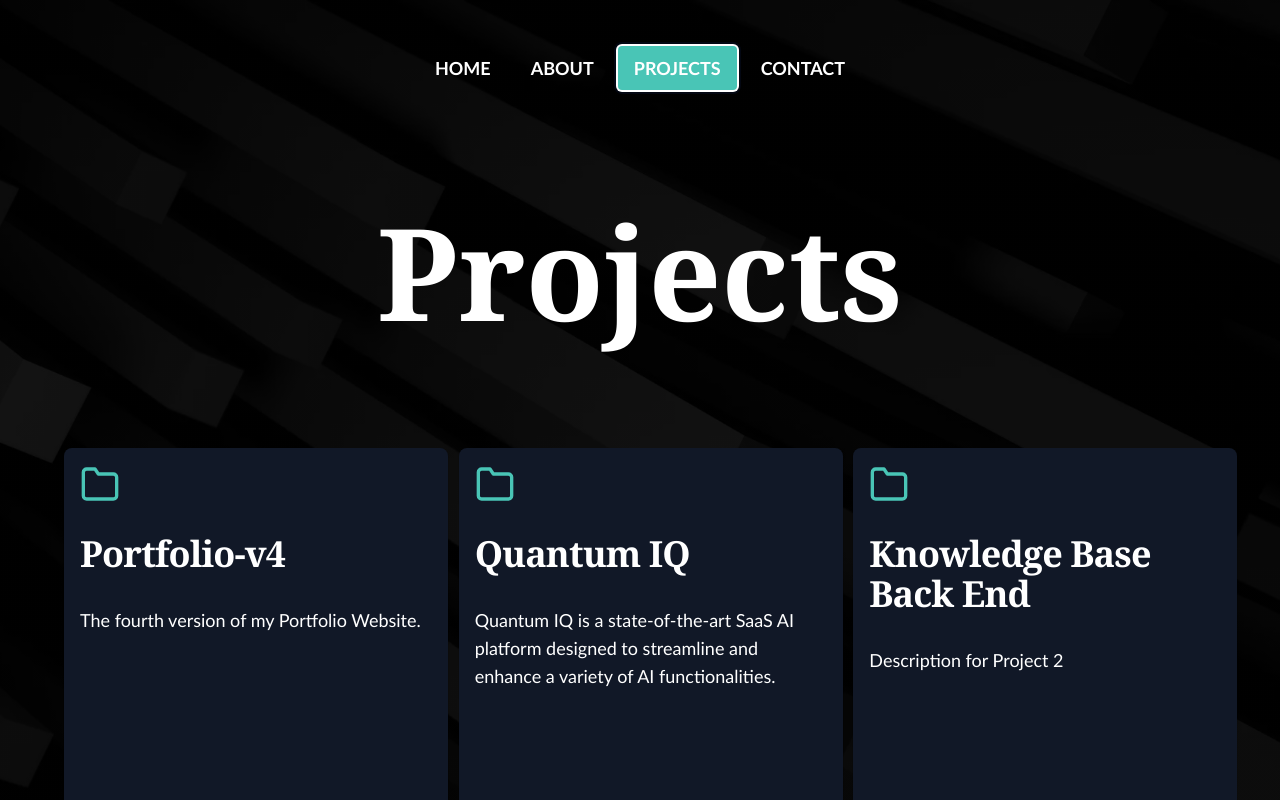
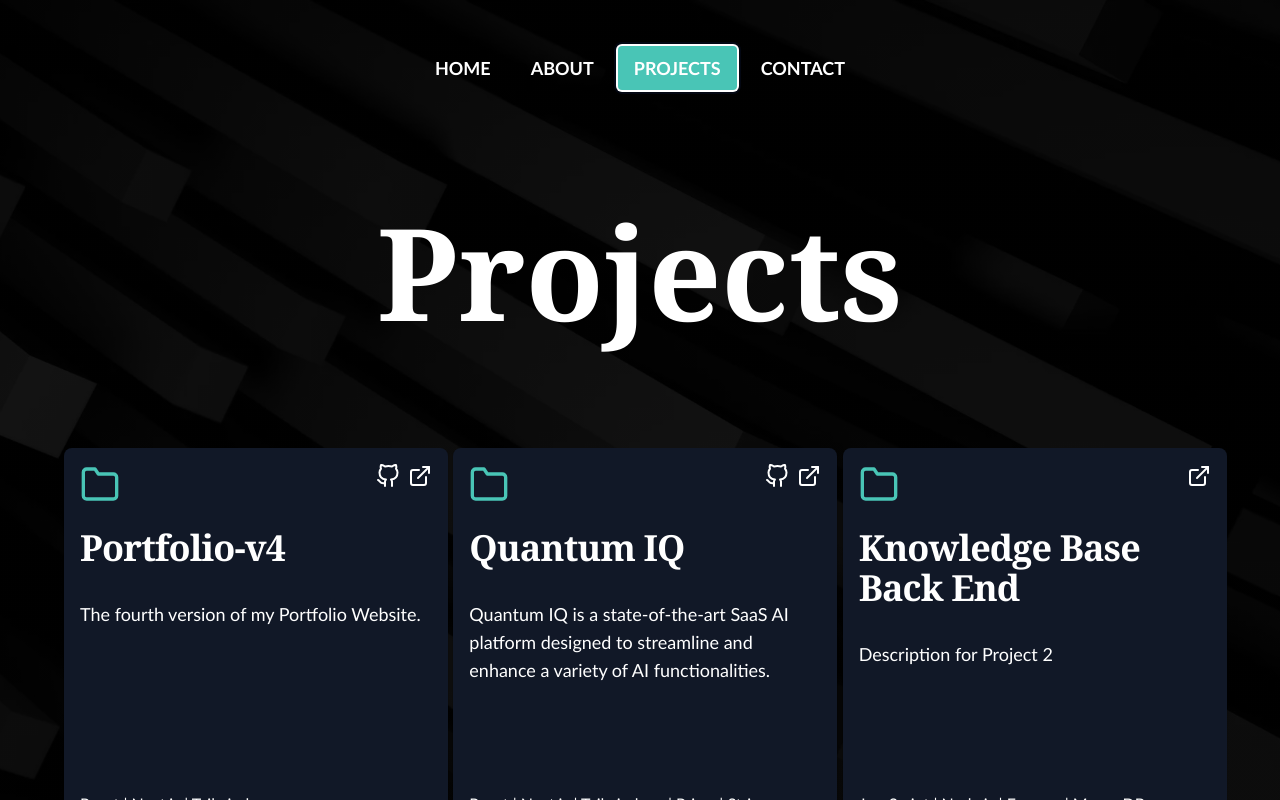
Before and after one commit to Goobber33/Portfolio-v4, a Next.js app: page /main in a window 1280 px wide. Both pictures are taken after a click on the tab "PROJECTS". Shown: the top 800 px of the page. Built offline with nearby package versions, Linux system fonts and the light colour scheme.

Commit message:
Updated the project cards

```diff
--- a/components/projects.tsx
+++ b/components/projects.tsx
@@ -2,20 +2,22 @@ import React, { useState } from 'react';
 import { motion } from 'framer-motion';
 import { Card, CardContent, CardDescription, CardFooter, CardHeader, CardTitle } from "@/components/ui/card";
 import { Button } from "@/components/ui/button";
-import { FiFolder } from 'react-icons/fi';
+import { FiFolder, FiGithub, FiExternalLink } from 'react-icons/fi';
 
 const initialProjects = [
     {
         title: 'Portfolio-v4',
         description: 'The fourth version of my Portfolio Website.',
         additionalInfo: 'React | Next.js | Tailwind.css',
-        url: "https://portfolio-v4-beta-steel.vercel.app/"
+        url: "https://portfolio-v4-beta-steel.vercel.app/",
+        github: 'https://github.com/Goobber33/Portfolio-v4'
     },
     {
         title: 'Quantum IQ',
         description: 'Quantum IQ is a state-of-the-art SaaS AI platform designed to streamline and enhance a variety of AI functionalities.',
         additionalInfo: 'React | Next.js | Tailwind.css | Prism | Stripe',
-        url: 'https://quantum-ai-kappa.vercel.app/'
+        url: 'https://quantum-ai-kappa.vercel.app/',
+        github: 'https://github.com/Goobber33/Portfolio-v4'
     },
     {
         title: 'Knowledge Base Back End',
@@ -106,32 +108,39 @@ const ProjectsPage = () => {
                 variants={containerVariants}
                 initial="hidden"
                 animate="visible"
-                className="grid grid-cols-1 sm:grid-cols-2 lg:grid-cols-3 gap-8 p-4 mb-12 mx-auto"
+                className="grid grid-cols-1 sm:grid-cols-1 md:cols-2 lg:grid-cols-2 xl:grid-cols-3 sm:gap-4 gap-4 lg:gap-4 p-4 mb-12 mx-auto"
             >
                 {initialProjects.map((project, index) => (
                     <motion.div key={index} variants={childVariants} className="mx-auto">
-                        <a href={project.url} target="_blank" rel="noopener noreferrer">
                         <motion.div variants={cardVariants} whileHover="hover">
-                                <Card className="bg-gray-900 text-white border-none overflow-hidden group cursor-pointer h-96 w-96 max-w-sm mx-auto flex flex-col justify-between">
+                            <Card className="bg-gray-900 text-white border-none overflow-hidden group cursor-pointer h-96 w-96 flex flex-col justify-between">
+                                <div className="p-4 flex justify-between items-start">
                                     <div>
-                                        <CardHeader className="p-4">
                                         <FiFolder size="2.5em" className="text-customCyan mb-2" />
                                         <CardTitle className="pt-4 text-4xl font-bold group-hover:text-customCyan font-serif">
                                             {project.title}
                                         </CardTitle>
-                                        </CardHeader>
+                                    </div>
+                                    <div className="flex items-center space-x-2">
+                                        {project.github && (
+                                            <a href={project.github} target="_blank" rel="noopener noreferrer">
+                                                <FiGithub size="1.5em" className="text-white hover:text-customCyan" />
+                                            </a>
+                                        )}
+                                        <a href={project.url} target="_blank" rel="noopener noreferrer">
+                                            <FiExternalLink size="1.5em" className="text-white hover:text-customCyan" />
+                                        </a>
+                                    </div>
+                                </div>
                                 <CardContent className="p-4 font-sans flex-grow">
                                     <CardDescription className="text-lg">{project.description}</CardDescription>
                                     <p className="mt-2">{project.details}</p>
                                 </CardContent>
-                                    </div>
-                                    <CardFooter className=" p-2 pb-2 -mt-4 font-sans">
+                                <CardFooter className="p-4 font-sans">
                                     <p>{project.additionalInfo}</p>
                                 </CardFooter>
                             </Card>
-
                         </motion.div>
-                        </a>
                     </motion.div>
                 ))}
 
```
Lines whose indentation alone changed are shown as unchanged.
